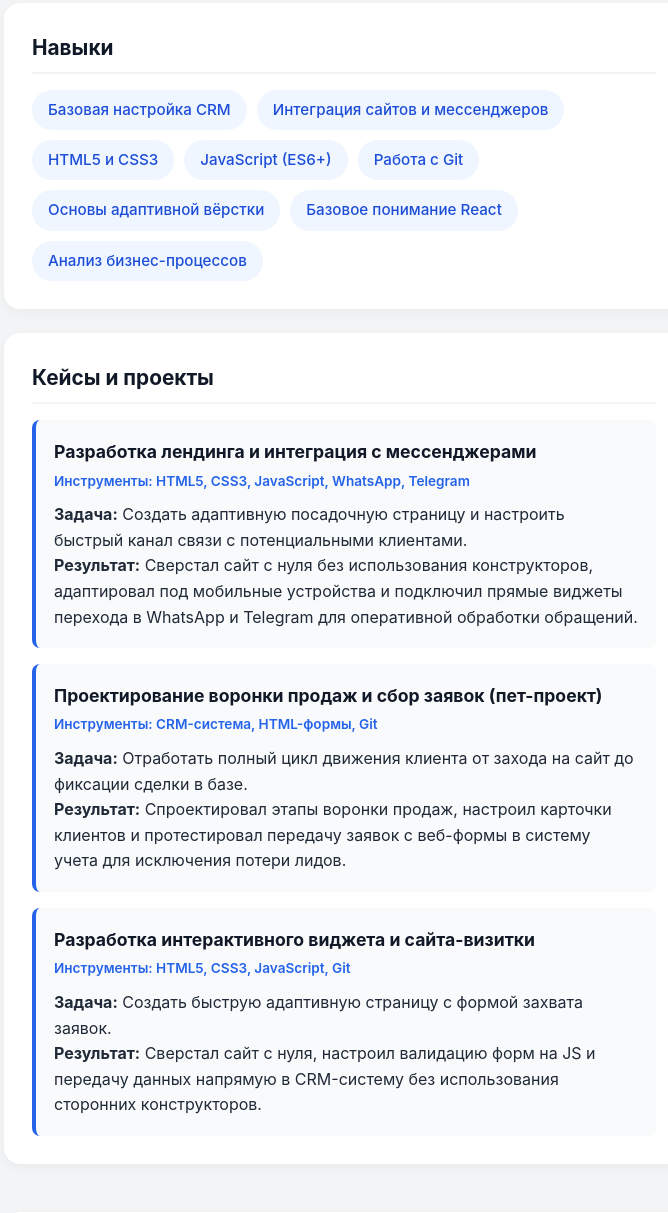
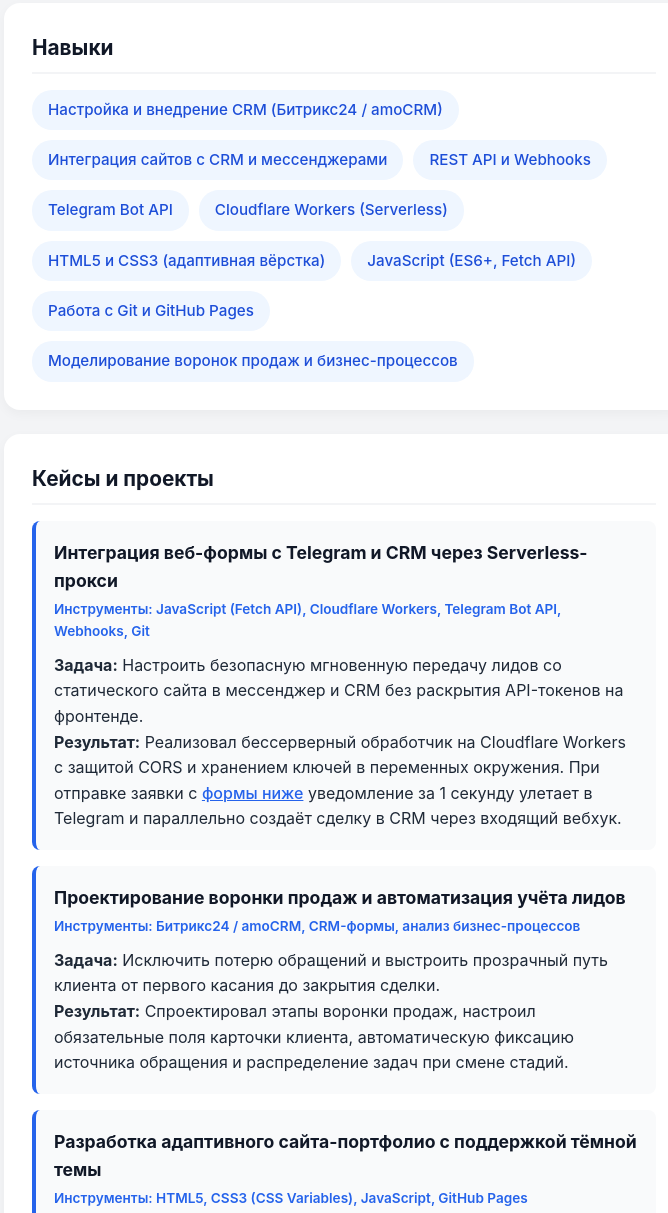
Before and after one commit to Softether239/Softether239.github.io, a plain HTML site: page index.html in a window 1280 px wide. Shown: the part 657-1870 px from the top of the page, without its empty margins (296-964 px from the left). Drawn offline with Linux system fonts and the light colour scheme.

Commit message:
Add files via upload

```diff
--- a/index.html
+++ b/index.html
@@ -30,14 +30,15 @@
     <section>
       <h3>Навыки</h3>
       <ul>
-        <li>Базовая настройка CRM</li>
-        <li>Интеграция сайтов и мессенджеров</li>
-        <li>HTML5 и CSS3</li>
-        <li>JavaScript (ES6+)</li>
-        <li>Работа с Git</li>
-        <li>Основы адаптивной вёрстки</li>
-        <li>Базовое понимание React</li>
-        <li>Анализ бизнес-процессов</li>
+        <li>Настройка и внедрение CRM (Битрикс24 / amoCRM)</li>
+        <li>Интеграция сайтов с CRM и мессенджерами</li>
+        <li>REST API и Webhooks</li>
+        <li>Telegram Bot API</li>
+        <li>Cloudflare Workers (Serverless)</li>
+        <li>HTML5 и CSS3 (адаптивная вёрстка)</li>
+        <li>JavaScript (ES6+, Fetch API)</li>
+        <li>Работа с Git и GitHub Pages</li>
+        <li>Моделирование воронок продаж и бизнес-процессов</li>
       </ul>
    </section>
 
@@ -45,29 +46,29 @@
       <h3>Кейсы и проекты</h3>
 
       <article class="case-card">
-       <h4>Разработка лендинга и интеграция с мессенджерами</h4>
-        <p class="case-meta">Инструменты: HTML5, CSS3, JavaScript, WhatsApp, Telegram</p>
+        <h4>Интеграция веб-формы с Telegram и CRM через Serverless-прокси</h4>
+        <p class="case-meta">Инструменты: JavaScript (Fetch API), Cloudflare Workers, Telegram Bot API, Webhooks, Git</p>
         <p>
-          <strong>Задача:</strong> Создать адаптивную посадочную страницу и настроить быстрый канал связи с потенциальными клиентами.<br>
-          <strong>Результат:</strong> Сверстал сайт с нуля без использования конструкторов, адаптировал под мобильные устройства и подключил прямые виджеты перехода в WhatsApp и Telegram для оперативной обработки обращений.
+          <strong>Задача:</strong> Настроить безопасную мгновенную передачу лидов со статического сайта в мессенджер и CRM без раскрытия API-токенов на фронтенде.<br>
+          <strong>Результат:</strong> Реализовал бессерверный обработчик на Cloudflare Workers с защитой CORS и хранением ключей в переменных окружения. При отправке заявки с <a href="#contact">формы ниже</a> уведомление за 1 секунду улетает в Telegram и параллельно создаёт сделку в CRM через входящий вебхук.
         </p>
       </article>
 
       <article class="case-card">
-        <h4>Проектирование воронки продаж и сбор заявок (пет-проект)</h4>
-        <p class="case-meta">Инструменты: CRM-система, HTML-формы, Git</p>
+        <h4>Проектирование воронки продаж и автоматизация учёта лидов</h4>
+        <p class="case-meta">Инструменты: Битрикс24 / amoCRM, CRM-формы, анализ бизнес-процессов</p>
         <p>
-          <strong>Задача:</strong> Отработать полный цикл движения клиента от захода на сайт до фиксации сделки в базе.<br>
-          <strong>Результат:</strong> Спроектировал этапы воронки продаж, настроил карточки клиентов и протестировал передачу заявок с веб-формы в систему учета для исключения потери лидов.
+          <strong>Задача:</strong> Исключить потерю обращений и выстроить прозрачный путь клиента от первого касания до закрытия сделки.<br>
+          <strong>Результат:</strong> Спроектировал этапы воронки продаж, настроил обязательные поля карточки клиента, автоматическую фиксацию источника обращения и распределение задач при смене стадий.
         </p>
-        </article>
+       </article>
 
       <article class="case-card">
-        <h4>Разработка интерактивного виджета и сайта-визитки</h4>
-        <p class="case-meta">Инструменты: HTML5, CSS3, JavaScript, Git</p>
+        <h4>Разработка адаптивного сайта-портфолио с поддержкой тёмной темы</h4>
+        <p class="case-meta">Инструменты: HTML5, CSS3 (CSS Variables), JavaScript, GitHub Pages</p>
         <p>
-          <strong>Задача:</strong> Создать быструю адаптивную страницу с формой захвата заявок.<br>
-          <strong>Результат:</strong> Сверстал сайт с нуля, настроил валидацию форм на JS и передачу данных напрямую в CRM-систему без использования сторонних конструкторов.
+          <strong>Задача:</strong> Создать быстрый, лёгкий и адаптивный сайт с современным интерфейсом без использования тяжелых фреймворков и конструкторов.<br>
+          <strong>Результат:</strong> Сверстал семантическую структуру с нуля, реализовал переключение светлой/тёмной темы с сохранением выбора пользователя в <code>localStorage</code> и настроил публикацию на GitHub Pages.
         </p>
       </article>
     </section>
--- a/style.css
+++ b/style.css
@@ -1,3 +1,7 @@
+html {
+  scroll-behavior: smooth;
+}
+
 /* Цветовая палитра (светлая тема по умолчанию) */
 :root {
   --bg-page: #f3f4f6;
@@ -170,6 +174,12 @@ li:hover {
   margin-bottom: 10px;
 }
 
+.case-card a {
+  margin: 0;
+  text-decoration: underline;
+}
+
+
 /* Подвал и ссылки */
 footer {
   text-align: center;
```
